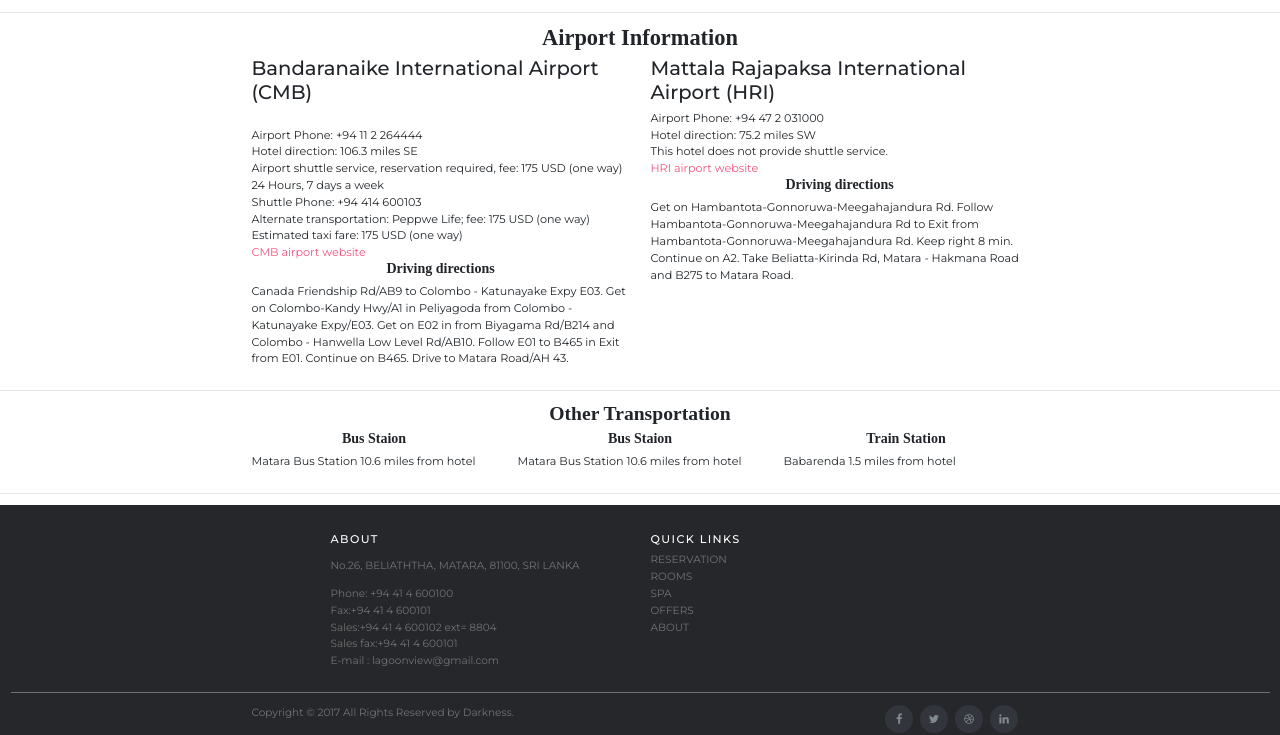
After one commit to Oshannk/Hotel, a PHP site: page /contactus.html in a window 1280 px wide. The commit adds this page. Shown: the part 437-1172 px from the top of the page. Run offline with PHP 8.4, Linux system fonts and the light colour scheme; some libraries are stand-ins or nearby versions.

Commit message:
Added and Developed Contactus page

```diff
--- /dev/null
+++ b/contactus.html
@@ -0,0 +1,249 @@
+<!doctype html>
+<html lang="en">
+  <head>
+    <!-- Required meta tags -->
+    <meta charset="utf-8">
+    <meta name="viewport" content="width=device-width, initial-scale=1, shrink-to-fit=no">
+
+       <!-- Bootstrap CSS -->
+    <link rel="stylesheet" href="https://maxcdn.bootstrapcdn.com/bootstrap/4.0.0/css/bootstrap.min.css" integrity="sha384-Gn5384xqQ1aoWXA+058RXPxPg6fy4IWvTNh0E263XmFcJlSAwiGgFAW/dAiS6JXm" crossorigin="anonymous">
+    <link rel="stylesheet" href="css/main.css">
+    <link rel="stylesheet" href="css/mbr-additional.css" type="text/css">
+    <link rel="canonical" href="https://getbootstrap.com/docs/4.1/examples/carousel/">
+    <link rel="stylesheet" href="https://cdnjs.cloudflare.com/ajax/libs/font-awesome/4.7.0/css/font-awesome.min.css">
+
+    <title>Contact Us</title>
+  </head>
+  <body>
+      <!-- Navigation Bar -->
+      <header>
+        <div class="header-area ">
+            <div class="header-top_area">
+                <div class="container-fluid">
+                    <div class="row">
+                        <div class="col-lg-12">
+                            <div class="header_top_wrap d-flex justify-content-between align-items-center">
+                                <div >
+                                    <p><span>Lagoon View Resort</span>
+
+                                </div>
+                            </div>
+                        </div>
+                    </div>
+                </div>
+            </div>
+         </div>
+
+          <!-- Navigation -->
+    <nav class="navbar navbar-expand-lg navbar-dark bg-dark fixed-top" id="mainNav">
+        <div class="container">
+
+          <a class="navbar-brand js-scroll-trigger" href="#page-top"></a>
+
+          <button class="navbar-toggler" type="button" data-toggle="collapse" data-target="#navbarResponsive" aria-controls="navbarResponsive" aria-expanded="false" aria-label="Toggle navigation">
+            <span class="navbar-toggler-icon"></span>
+          </button>
+
+          <div class="collapse navbar-collapse" id="navbarResponsive">
+            <ul class="navbar-nav ml-auto">
+              <li class="nav-item">
+                <a class="nav-link js-scroll-trigger" href="index.html">Home</a>
+              </li>
+
+              <li class="nav-item">
+                <a class="nav-link js-scroll-trigger" href="#about">Book</a>
+              </li>
+              <li class="nav-item">
+                <a class="nav-link js-scroll-trigger" href="#about">Reservation</a>
+              </li>
+              <li class="nav-item">
+                <a class="nav-link js-scroll-trigger" href="#services">Room</a>
+              </li>
+              <li class="nav-item">
+                <a class="nav-link js-scroll-trigger" href="#about">Spa</a>
+              </li>
+              <li class="nav-item">
+                <a class="nav-link js-scroll-trigger" href="contactus.html">Contact Us</a>
+              </li>
+            </ul>
+          </div>
+        </div>
+      </nav>
+ </header>
+<br>
+<div class="container">
+    <div class="row">
+        <div class="col-sm-12">
+            <div class="text-center">
+                <h2 class="font1">Location & Transportation</h2>
+            </div>
+        </div>
+    </div>
+
+    <div class="row">
+
+        <div class=" col-sm-8">
+            <iframe class="" src="https://www.google.com/maps/embed?pb=!1m18!1m12!1m3!1d3632.3324490536966!2d80.67783791858359!3d5.961235720605917!2m3!1f0!2f0!3f0!3m2!1i1024!2i768!4f13.1!3m3!1m2!1s0x3ae137b4a71021c3%3A0x4f8404f50f0c3899!2zNcKwNTcnNDQuNCJOIDgwwrA0MCczNC4yIkU!5e0!3m2!1sen!2slk!4v1582258914768!5m2!1sen!2slk" width="600" height="450" frameborder="0" style="border:0;" allowfullscreen=""></iframe>
+        </div>
+        <div class="col-sm-4">
+            Address:- <br>
+            No.26, <br>
+            BELIATHTHA, <br>
+            MATARA, <br>
+            81100, <br>
+            SRI LANKA<br>
+Phone: <a href="tel:+94414600100">+9441 4600100 </a><br>
+Fax: <a href="tel:+94414600101">+9441 4600101</a><br>
+Sales:<a href="tel:+94414600102">+9441 4600102 ext= 8804</a> <br>
+Sales fax:+94 41 4 600101 <br>
+
+E-mail : <a href="mailto:lagoonview@gmail.com">lagoonview@gmail.com</a><br> <br>
+        </div>
+    </div>
+</div>
+
+<hr>
+
+<div class="container">
+    <div class="container-fluid">
+        <div>
+            <div class="col-sm-12">
+                <div class="text-center">
+                    <h2 class="font1">Airport Information</h2>
+                </div>
+            </div>
+        </div>
+    </div>
+    <div class="row">
+        <div class="col-sm-6">
+            <h3>Bandaranaike International Airport (CMB)</h3>
+            <br>
+    Airport Phone: +94 11 2 264444<br>
+
+    Hotel direction: 106.3 miles SE<br>
+
+    Airport shuttle service, reservation required, fee: 175 USD (one way)
+    24 Hours, 7 days a week<br>
+    Shuttle Phone: +94 414 600103<br>
+    Alternate transportation: Peppwe Life; fee: 175 USD (one way)<br>
+    Estimated taxi fare: 175 USD (one way)<br>
+    <a href="http://www.colombo-airport.com/"> CMB airport website</a>
+
+    <div>
+       <h5 class="font2">Driving directions</h5>
+       <p>
+        Canada Friendship Rd/AB9 to Colombo - Katunayake Expy E03. Get on Colombo-Kandy Hwy/A1 in Peliyagoda from Colombo - Katunayake Expy/E03. Get on E02 in from Biyagama Rd/B214 and Colombo - Hanwella Low Level Rd/AB10. Follow E01 to B465 in Exit from E01. Continue on B465. Drive to Matara Road/AH 43.
+        </p>
+</div>
+        </div>
+        <div class="col-sm-6">
+          <h3>  Mattala Rajapaksa International Airport (HRI)</h3>
+            Airport Phone: +94 47 2 031000 <br>
+
+            Hotel direction: 75.2 miles SW<br>
+
+            This hotel does not provide shuttle service.<br>
+
+            <a href="http://www.airport.lk/mria/#page=page-3"> HRI airport website </a>
+            <h5 class="font2">Driving directions</h5>
+            Get on Hambantota-Gonnoruwa-Meegahajandura Rd. Follow Hambantota-Gonnoruwa-Meegahajandura Rd to Exit from Hambantota-Gonnoruwa-Meegahajandura Rd. Keep right 8 min. Continue on A2. Take Beliatta-Kirinda Rd, Matara - Hakmana Road and B275 to Matara Road.
+        </div>
+    </div>
+
+</div>
+
+<hr>
+
+<div class="container">
+    <div class="row">
+        <div class="col-sm-12">
+            <h3 class="font1"> Other Transportation</h3>
+        </div>
+    </div>
+    <div class="row">
+         <div class="col-sm-4">
+             <h5 class="font2">Bus Staion</h5>
+             <p>Matara Bus Station
+                10.6 miles from hotel
+            </p>
+         </div>
+         <div class="col-sm-4">
+            <h5 class="font2">Bus Staion</h5>
+            <p>Matara Bus Station
+               10.6 miles from hotel
+         </div>
+         <div class="col-sm-4">
+            <h5 class="font2">Train Station</h5>
+            <p>Babarenda
+                1.5 miles from hotel
+         </div>
+    </div>
+</div>
+
+<hr>
+
+
+ <!-- Site footer -->
+  <footer class="site-footer" style="margin: 0px; padding: 0%;">
+    <div class="container-fluid" >
+      <div class="row" style=" margin-top: 0%; padding-top : 2%; border: none;" >
+        <div class="col-sm-6 col-md-6" style="position: relative; left: 25%;">
+          <h6>About</h6>
+          <p class="text-justify" >
+            <address>
+              No.26,
+              BELIATHTHA,
+              MATARA,
+              81100,
+              SRI LANKA
+            </address>
+            Phone: +94 41 4 600100<br>
+            Fax:+94 41 4 600101<br>
+            Sales:+94 41 4 600102 ext= 8804<br>
+            Sales fax:+94 41 4 600101<br>
+            E-mail : lagoonview@gmail.com<br>
+            </p>
+        </div>
+
+        <div class="col-xs-6 col-md-3" >
+          <h6>Quick Links</h6>
+          <ul class="footer-links">
+            <li><a href="#">RESERVATION</a></li>
+            <li><a href="#">ROOMS</a></li>
+            <li><a href="#">SPA</a></li>
+            <li><a href="#">OFFERS</a></li>
+            <li><a href="#">ABOUT</a></li>
+          </ul>
+        </div>
+
+      </div>
+      <hr>
+    </div>
+    <div class="container">
+      <div class="row"style="margin: 0px; padding: 0%;">
+        <div class="col-md-8 col-sm-6 col-xs-12" style="margin: 0px; padding: 0%;">
+          <p class="copyright-text">Copyright &copy; 2017 All Rights Reserved by
+       <a href="#">Darkness</a>.
+          </p>
+        </div>
+
+        <div class="col-md-4 col-sm-6 col-xs-12" >
+          <ul class="social-icons">
+            <li><a class="facebook" href="#"><i class="fa fa-facebook"></i></a></li>
+            <li><a class="twitter" href="#"><i class="fa fa-twitter"></i></a></li>
+            <li><a class="dribbble" href="#"><i class="fa fa-dribbble"></i></a></li>
+            <li><a class="linkedin" href="#"><i class="fa fa-linkedin"></i></a></li>
+          </ul>
+        </div>
+      </div>
+    </div>
+  </footer>
+
+
+    <!-- Optional JavaScript -->
+    <!-- jQuery first, then Popper.js, then Bootstrap JS -->
+    <script src="https://code.jquery.com/jquery-3.2.1.slim.min.js" integrity="sha384-KJ3o2DKtIkvYIK3UENzmM7KCkRr/rE9/Qpg6aAZGJwFDMVNA/GpGFF93hXpG5KkN" crossorigin="anonymous"></script>
+    <script src="https://cdnjs.cloudflare.com/ajax/libs/popper.js/1.12.9/umd/popper.min.js" integrity="sha384-ApNbgh9B+Y1QKtv3Rn7W3mgPxhU9K/ScQsAP7hUibX39j7fakFPskvXusvfa0b4Q" crossorigin="anonymous"></script>
+    <script src="https://maxcdn.bootstrapcdn.com/bootstrap/4.0.0/js/bootstrap.min.js" integrity="sha384-JZR6Spejh4U02d8jOt6vLEHfe/JQGiRRSQQxSfFWpi1MquVdAyjUar5+76PVCmYl" crossorigin="anonymous"></script>
+  </body>
+</html>
--- a/css/main.css
+++ b/css/main.css
@@ -298,3 +298,14 @@ body{
     font-weight:600
   }
 }
+/* Font Changes */
+.font1{
+font-family: 'Times New Roman', Times, serif;
+text-align: center;
+font-weight: bold;
+}
+.font2{
+  font-family: 'Times New Roman', Times, serif;
+  font-weight: bold;
+  text-align: center;
+}
```
Also changed, not shown: index.html (+1 -13 lines).
